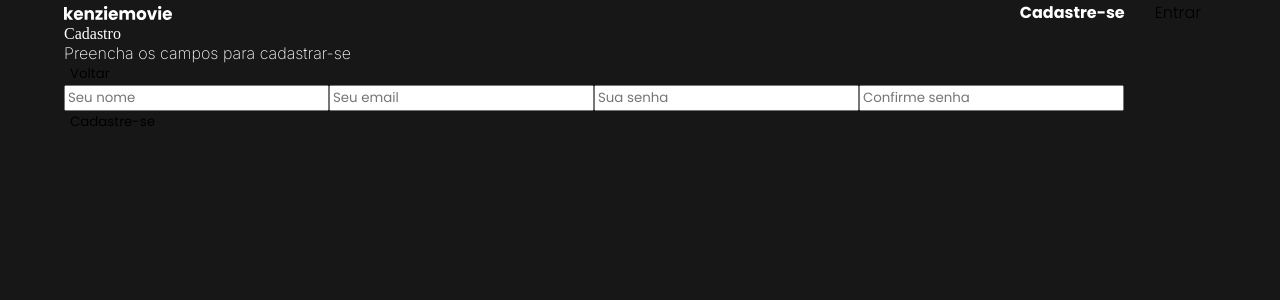
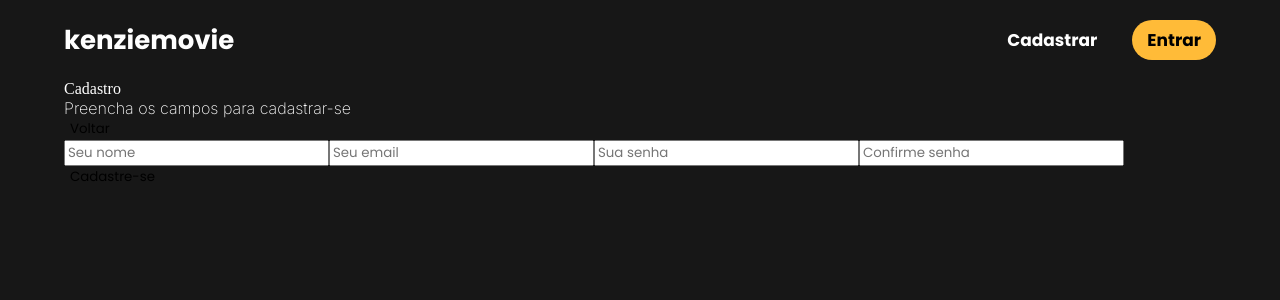
Before and after one commit to grupo-8-tsunode/kenzie-movie-MathGoOli-eltonferrs-jefersonbsantos-MayconFeh, a React (Vite) app: page /register in a window 1280 px wide. Shown: the top 300 px of the page. Built offline with nearby package versions, Linux system fonts and the light colour scheme; no server answers.

Commit message:
fix: Header component styling

```diff
--- a/src/components/Header/styles.ts
+++ b/src/components/Header/styles.ts
@@ -1,27 +1,25 @@
 import styled from "styled-components";
 
 export const HeaderStyled = styled.header`
-
   background: transparent;
   display: flex;
   flex-direction: row;
   justify-content: space-between;
   align-items: center;
-    padding: 20px;
-    >div{
+  width: 100%;
+  height: 80px;
+  > div {
     display: flex;
     gap: 20px;
 
-
-        a{
+    a {
       text-decoration: none;
-            font-family: Poppins;
       font-family: Poppins;
       font-size: 17px;
       font-weight: 700;
       line-height: 26px;
       width: max-content;
-            padding-inline:20px;
+      padding-inline: 15px;
       background: var(--color-yellow);
       height: 40px;
       border-radius: 255px;
@@ -30,10 +28,13 @@ export const HeaderStyled = styled.header`
       align-items: center;
       color: var(--color-black);
     }
-        a.register{
+    a.register {
       background: transparent;
       color: var(--color-white);
-
+      display: none;
+      @media (min-width: 600px) {
+        display: flex;
       }
     }
-`
+  }
+`;
--- a/src/pages/Register/index.tsx
+++ b/src/pages/Register/index.tsx
@@ -6,6 +6,7 @@ import { useContext } from "react";
 import { UserContext } from "../../providers/UserContext";
 import { RegisterStyled } from "./style";
 import Logo from "../../assets/kenziemovie.svg";
+import { Header } from "../../components/Header/Index";
 
 export const Register = () => {
   const {
@@ -26,8 +27,8 @@ export const Register = () => {
 
   return (
     <RegisterStyled>
-      <header>
-        <nav className="nav__container">
+      <Header />
+      {/* <nav className="nav__container">
         <img src={Logo} alt="" />
         <div>
           <Link to={"/register"} className="signUp__button">
@@ -37,8 +38,7 @@ export const Register = () => {
             Entrar
           </Link>
         </div>
-        </nav>
-      </header>
+      </nav> */}
       <div>
         <div>
           <h2>Cadastro</h2>
```
Lines whose indentation alone changed are shown as unchanged.
